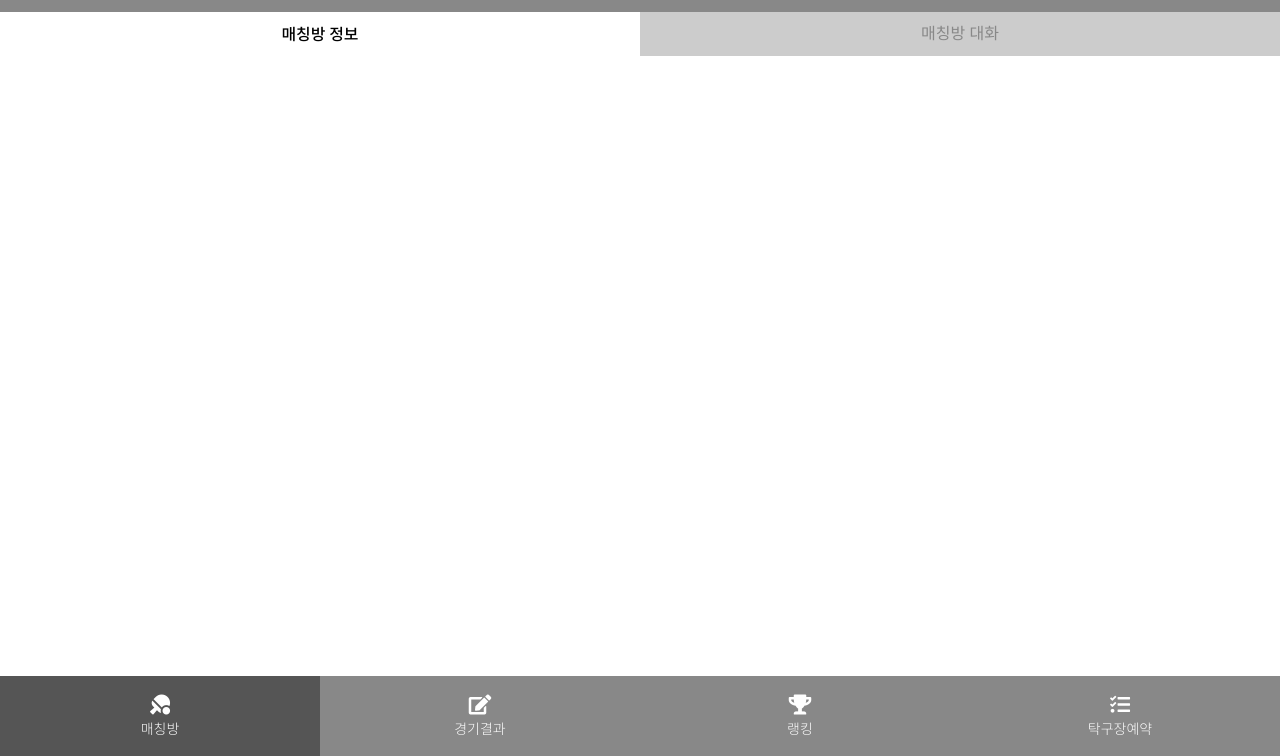
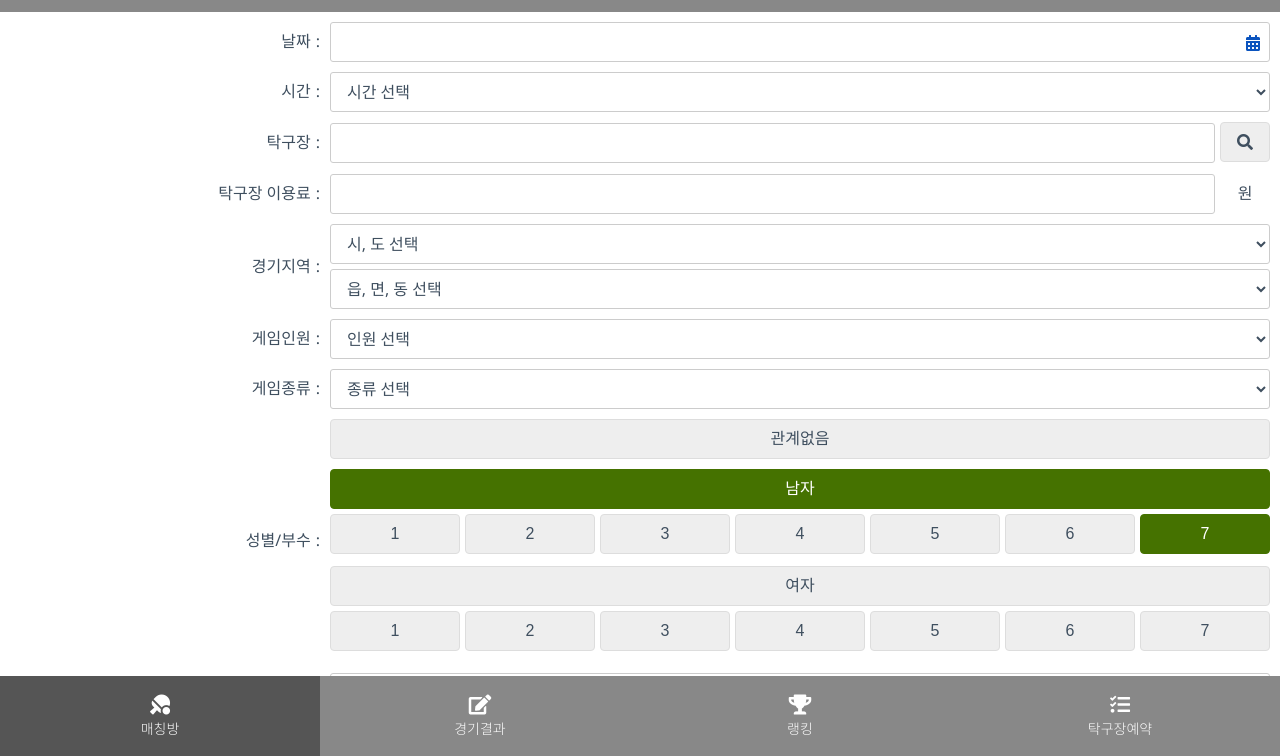
Before and after one commit to hanmi8/tabletennis, a plain HTML site: page user/room_regist.html in a window 1280 px wide. Shown: the part 44-800 px from the top of the page. Drawn offline with Linux system fonts and the light colour scheme.

Commit message:
black notbook 업로드

```diff
--- a/assets/css/common.css
+++ b/assets/css/common.css
@@ -82,14 +82,21 @@ ul, li {vertical-align:middle;}
     border-radius: 3px;
     color: inherit;
     display: block;
-    font-size:1.125rem;
+    font-size:1rem;
     padding: 6px 12px;
     transition: border-color 0.15s ease-in-out 0s, box-shadow 0.15s ease-in-out 0s;
     width: 100%;
-    height:42px;
+    min-height:40px;
     line-height:1.5;
 }
 
-.form-group {display:flex;flex-wrap:wrap;align-items:center;}
+.form-group {display:flex;flex-wrap:wrap;align-items:center;margin:10px 0;}
 .control-label {text-align:right;padding-right:0;}
 .control-label:after {content:':';margin-left:5px;}
+.calendar {position:relative;}
+.calendar a {position:absolute;right:20px;top:10px;}
+.input-btn,.input-price,.input-double {display:flex;align-items:center;justify-content:space-between;}
+.input-btn button {flex:0 0 50px;margin-left:5px;}
+.input-price span {flex:0 0 50px;margin-left:5px;text-align:center;}
+.form-group select {margin-bottom:5px;}
+.form-group select:last-child {margin-bottom:0;}
--- a/assets/css/user.css
+++ b/assets/css/user.css
@@ -1,7 +1,7 @@
 @charset "utf-8";
 
 .appbar {height:56px;background:#888;z-index:100;}
-.container {margin:56px 0 80px 0;padding-bottom:100px;}
+.container {margin:56px 0 80px 0;padding-bottom:100px;overflow-y:auto;}
 .tabbar {height:80px;background:#888;z-index:100;}
 
 /* appbar */
@@ -32,19 +32,19 @@
 
 /* list-wrap */
 .list-wrap {padding:10px;margin-top:20px;}
-.list-wrap ul {padding-bottom:40px;}
-.list-wrap ul li {display:flex;align-items:center;justify-content:space-between;height:90px;border:1px solid #ccc;border-radius:5px;padding:0 10px;margin-bottom:5px;}
-.list-wrap ul li .list-left {flex:0 0 100px;width:100px;text-align:left;}
-.list-wrap ul li .list-left strong {display:block;font-weight:500;}
-.list-wrap ul li .list-left span {display:block;color:#888;}
-.list-wrap ul li .list-left label {font-weight:700;}
-.list-wrap ul li .list-center {background:#aaa;color:#fff;border-radius:100px;padding:5px 5px 5px 15px;}
-.list-wrap ul li .list-center span {display:inline-flex;align-items:center;justify-content:center;background:#00487c;color:#fff;border-radius:100px;width:24px;height:24px;margin-left:4px;}
-.list-wrap ul li .list-right {width:100px;text-align:right;}
-.list-wrap ul li .list-right .type-wrap {display:inline-block;}
-.list-wrap ul li .list-right .type-wrap .type {margin-left:10px;}
-.list-wrap ul li .list-right .indicator span {float:right;display:inline-block;width:14px;height:14px;border-radius:100px;border:2px solid #ccc;background:#eee;margin:2px;}
-.list-wrap ul li .list-right .indicator span.on {background:#555;border-color:#555;}
+.list-wrap {padding-bottom:40px;}
+.list-wrap li {display:flex;align-items:center;justify-content:space-between;height:90px;border:1px solid #ccc;border-radius:5px;padding:0 10px;margin-bottom:5px;}
+.list-wrap li .list-left {flex:0 0 100px;width:100px;text-align:left;}
+.list-wrap li .list-left strong {display:block;font-weight:500;}
+.list-wrap li .list-left span {display:block;color:#888;}
+.list-wrap li .list-left label {font-weight:700;}
+.list-wrap li .list-center {background:#aaa;color:#fff;border-radius:100px;padding:5px 5px 5px 15px;}
+.list-wrap li .list-center span {display:inline-flex;align-items:center;justify-content:center;background:#00487c;color:#fff;border-radius:100px;width:24px;height:24px;margin-left:4px;}
+.list-wrap li .list-right {width:100px;text-align:right;}
+.list-wrap li .list-right .type-wrap {display:inline-block;}
+.list-wrap li .list-right .type-wrap .type {margin-left:10px;}
+.list-wrap li .list-right .indicator span {float:right;display:inline-block;width:14px;height:14px;border-radius:100px;border:2px solid #ccc;background:#eee;margin:2px;}
+.list-wrap li .list-right .indicator span.on {background:#555;border-color:#555;}
 
 .floating-button {position:fixed;right:10px;bottom:90px;display:flex;align-items:center;justify-content:center;border-radius:100px;padding:10px 20px;background:#333;color:#fff;
     border:2px solid #fff;box-shadow:0 0 10px rgba(0,0,0,.5); }
@@ -104,3 +104,10 @@ ul.table li ul.time li span.impossible.on {background:#ff6666;color:#fff;}
 .talk-wrap li.others .talk-bubble:before {position:absolute;left:-16px;top:10px;content:'';border:6px solid transparent;border-right:10px solid #eee;}
 .talk-wrap li.mine .talk-bubble {background:#ddd;}
 .talk-wrap li.mine .talk-bubble:before {position:absolute;right:-16px;top:10px;content:'';border:6px solid transparent;border-left:10px solid #ddd;}
+
+/* 매칭방 만들기 */
+.gender-levels-wrap {margin-bottom:10px;}
+.gender-levels-wrap .gender-select {margin-bottom:5px;}
+.gender-levels-wrap .levels-btn {display:flex;}
+.gender-levels-wrap .levels-btn button {margin-right:5px;}
+.gender-levels-wrap .levels-btn button:last-child {margin-right:0;}
--- a/assets/js/common.js
+++ b/assets/js/common.js
@@ -1,4 +1,5 @@
 $(function(){
+    $('.container').css('height',$(window).height() - $('.appbar').outerHeight(true) - $('.tabbar').outerHeight(true));
     //tabs
     $('.tabs').find('a').click(function(){
         var tabID = $(this).attr('href');
--- a/user/room_regist.html
+++ b/user/room_regist.html
@@ -22,79 +22,157 @@
         <a href="#" class="more"><i class="fa fa-bars"></i></a>
     </div>
     <div class="container">
-        <ul class="tabs">
-            <li class="on"><a href="#info">매칭방 정보</a></li>
-            <li><a href="#talk">매칭방 대화</a></li>
-        </ul>
-        <!-- 매칭방 정보 -->
-        <div class="tab-contents" id="info">
-            <div class="container-header">
-                <div class="header-left">
-                    <div class="date">2021년 07월 11일</div>
-                    <div class="time">13:00 ~ 15:00</div>
-                </div>
-                <div class="header-right">
-                    <span class="badge badge-primary">모집중</span>
+        <div class="form-vertical">
+            <div class="form-group">
+                <label class="control-label col-3">날짜</label>
+                <div class="col-9 calendar">
+                    <input type="text" class="form-control">
+                    <a href="#"><i class="fa fa-calendar-alt"></i></a>
                 </div>
             </div>
-            <div class="container-body">
-                <h2>
-                    <label>엘림탁구클럽</label>
-                    <span class="price">￦ 10,000</span>
-                </h2>
-                <div class="game-detail">
-                    <div class="nickname">
-                        <strong><i class="fa fa-user"></i></strong>
-                        <label>김일등 <span class="badge badge-primary">6</span></label>
+            <div class="form-group">
+                <label class="control-label col-3">시간</label>
+                <div class="col-9">
+                    <select class="form-control">
+                        <option>시간 선택</option>
+                        <option>01:00</option>
+                        <option>02:00</option>
+                        <option>03:00</option>
+                        <option>04:00</option>
+                        <option>05:00</option>
+                        <option>06:00</option>
+                        <option>07:00</option>
+                        <option>08:00</option>
+                        <option>09:00</option>
+                        <option>11:00</option>
+                        <option>12:00</option>
+                        <option>13:00</option>
+                        <option>14:00</option>
+                        <option>15:00</option>
+                        <option>16:00</option>
+                        <option>17:00</option>
+                        <option>18:00</option>
+                        <option>19:00</option>
+                        <option>20:00</option>
+                        <option>21:00</option>
+                        <option>22:00</option>
+                        <option>23:00</option>
+                        <option>24:00</option>
+                    </select>
+                </div>
+            </div>
+            <div class="form-group">
+                <label class="control-label col-3">탁구장</label>
+                <div class="col-9 input-btn">
+                    <input type="text" class="form-control">
+                    <button class="btn btn-default"><i class="fa fa-search"></i></button>
+                </div>
+            </div>
+            <div class="form-group">
+                <label class="control-label col-3">탁구장 이용료</label>
+                <div class="col-9 input-price">
+                    <input type="text" class="form-control">
+                    <span>원</span>
+                </div>
+            </div>
+            <div class="form-group">
+                <label class="control-label col-3">경기지역</label>
+                <div class="col-9">
+                    <select class="form-control">
+                        <option>시, 도 선택</option>
+                    </select>
+                    <select class="form-control">
+                        <option>읍, 면, 동 선택</option>
+                    </select>
+                </div>
+            </div>
+            <div class="form-group">
+                <label class="control-label col-3">게임인원</label>
+                <div class="col-9">
+                    <select class="form-control">
+                        <option>인원 선택</option>
+                        <option>2명</option>
+                        <option>3명</option>
+                        <option>4명</option>
+                        <option>5명</option>
+                        <option>6명</option>
+                        <option>7명</option>
+                        <option>8명</option>
+                        <option>9명</option>
+                        <option>10명</option>
+                    </select>
+                </div>
+            </div>
+            <div class="form-group">
+                <label class="control-label col-3">게임종류</label>
+                <div class="col-9">
+                    <select class="form-control">
+                        <option>종류 선택</option>
+                        <option>개인전</option>
+                        <option>단체전</option>
+                    </select>
+                </div>
+            </div>
+            <div class="form-group">
+                <label class="control-label col-3">성별/부수</label>
+                <div class="col-9">
+                    <div class="gender-levels-wrap">
+                        <button class="btn btn-default gender-select">관계없음</button>
                     </div>
-                    <ul class="game-type">
-                        <li>개인전</li>
-                        <li>1명 / 2명</li>
-                    </ul>
-                    <ul class="levels">
-                        <li>남 : 6 ~ 7부</li>
-                        <li>여 : 4 ~ 6부</li>
-                    </ul>
+                    <div class="gender-levels-wrap">
+                        <button class="btn btn-primary gender-select">남자</button>
+                        <div class="levels-btn">
+                            <button class="btn btn-default">1</button>
+                            <button class="btn btn-default">2</button>
+                            <button class="btn btn-default">3</button>
+                            <button class="btn btn-default">4</button>
+                            <button class="btn btn-default">5</button>
+                            <button class="btn btn-default">6</button>
+                            <button class="btn btn-primary">7</button>
+                        </div>
+                    </div>
+                    <div class="gender-levels-wrap">
+                        <button class="btn btn-default gender-select">여자</button>
+                        <div class="levels-btn">
+                            <button class="btn btn-default">1</button>
+                            <button class="btn btn-default">2</button>
+                            <button class="btn btn-default">3</button>
+                            <button class="btn btn-default">4</button>
+                            <button class="btn btn-default">5</button>
+                            <button class="btn btn-default">6</button>
+                            <button class="btn btn-default">7</button>
+                        </div>
+                    </div>
                 </div>
-                <div class="parag">
-                    대전 중구 태평동에서 게임하실 분 구합니다. 게임에 관심 있으신 분들은 아래의 "참여신청" 버튼을 눌러주세요.
+            </div>
+            <div class="form-group">
+                <label class="control-label col-3">나이</label>
+                <div class="col-9">
+                    <select class="form-control">
+                        <option>나이선택</option>
+                        <option>20대 ~ 30대</option>
+                        <option>30대 ~ 40대</option>
+                        <option>40대 ~ 50대</option>
+                        <option>50대 ~ 60대</option>
+                        <option>60대 ~ 70대</option>
+                    </select>
                 </div>
-                <ul class="application">
-                    <li>
-                        <div class="user-info">
-                            <strong class="thumbnail"><i class="fa fa-user"></i></strong>
-                            <label>이이등 <span class="badge badge-danger">4</span></label>
-                        </div>
-                        <div class="approval">
-                            <span class="badge badge-disable">대기</span>
-                        </div>
-                    </li>
-                    <li>
-                        <div class="user-info">
-                            <strong class="thumbnail"><i class="fa fa-user"></i></strong>
-                            <label>최삼등 <span class="badge badge-primary">6</span></label>
-                        </div>
-                        <div class="approval">
-                        </div>
-                    </li>
-                </ul>
             </div>
-            <div class="container-footer">
-                <button class="btn btn-default">참여취소</button>
-                <button class="btn btn-primary">참여신청</button>
+            <div class="form-group">
+                <label class="control-label col-3">내용입력</label>
+                <div class="col-9">
+                    <textarea rows="3" class="form-control">
+
+                    </textarea>
+                </div>
             </div>
         </div>
-        <!-- 매칭방 대화 -->
-        <div class="tab-contents" id="talk">
-
-        </div>
-
     </div>
     <!-- tabbar -->
     <div class="tabbar">
         <ul>
             <li class="on">
-                <a href="#" class="room">
+                <a href="room.html" class="room">
                     <i class="fas fa-table-tennis"></i>
                     <span>매칭방</span>
                 </a>
```
Also changed, not shown: owner/reservation.html (+1 -1 lines), user/result.html (added, +70 -0 lines), user/room.html (+4 -5 lines), user/room_detail.html (+64 -61 lines).
